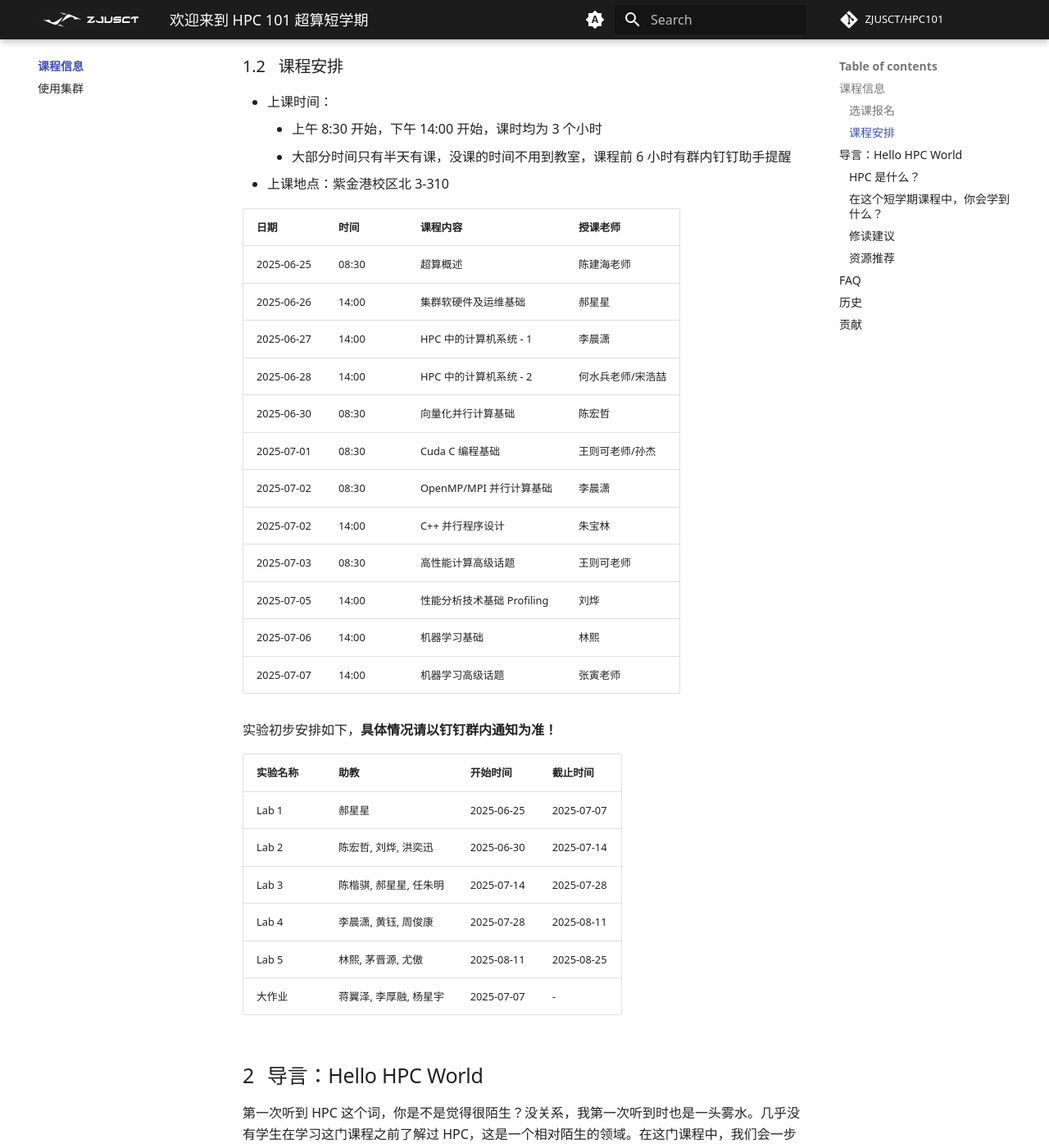
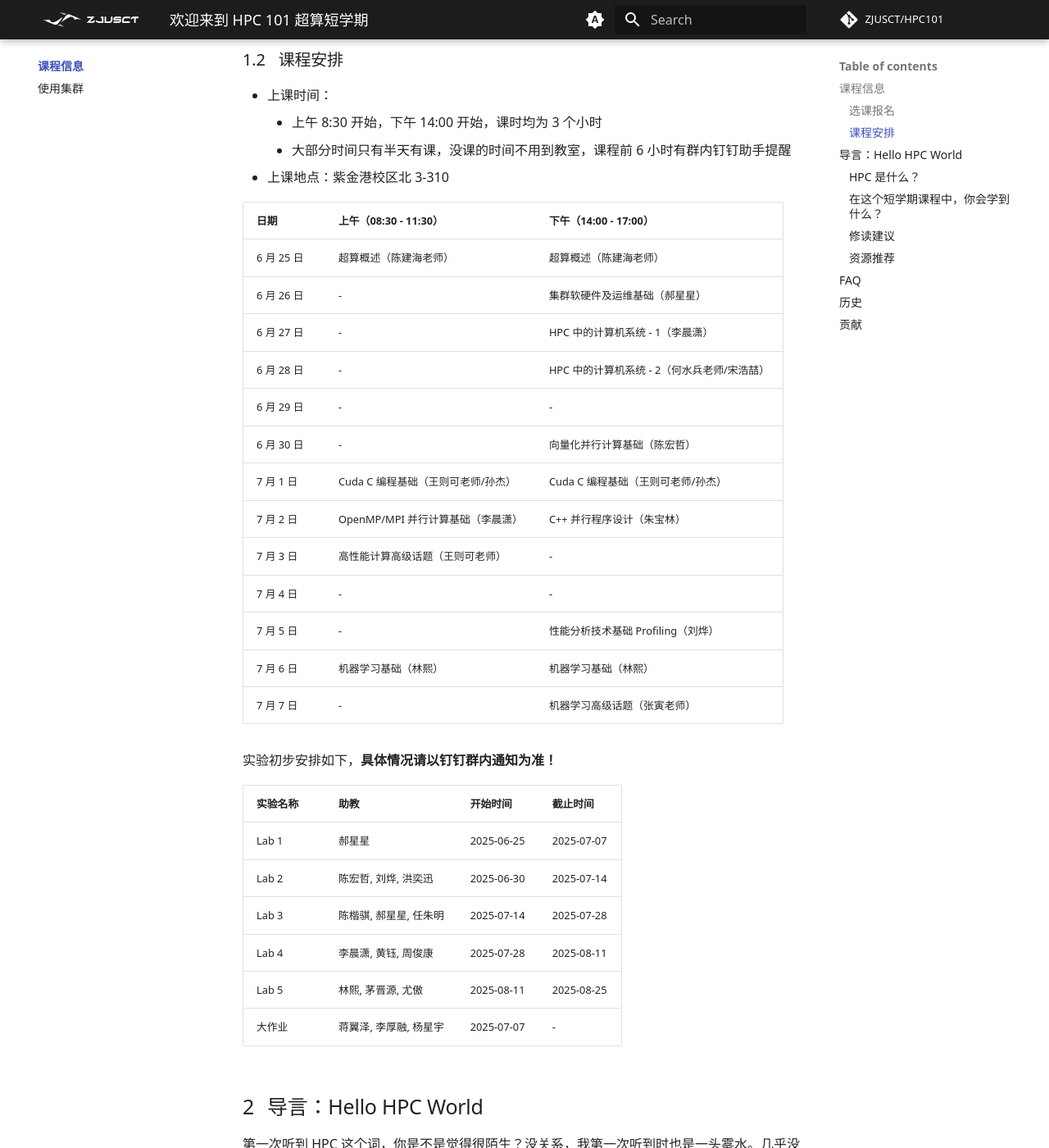
Before and after one commit to wys917/HPC101, an MkDocs documentation site: the page built from docs/index.md, in a window 1280 px wide and 1400 px high, scrolled down 1685 px. Shown: the whole window at 82% size. Built offline with MkDocs 1.6.1 and Material for MkDocs 9.7.7, drawn with Linux system fonts in a browser that asks for light colours; emoji names are drawn with the system emoji font; some web fonts are replaced; comment, search, counter and statistics services are not loaded.

Commit message:
doc(schedule): update 6.30 vectorization course to 2 p.m. and improve layout of the calendar

```diff
--- a/docs/index.md
+++ b/docs/index.md
@@ -39,54 +39,56 @@ HPC 101 可以用来申请替代计算机学院非计科专业的短学期课程
 
 请填写这份钉钉问卷：[HPC101 2026 报名表]()，务必仔细阅读问卷填写说明，确保填写的信息准确无误。问卷内容包括：
 
-- **个人信息**：学号等信息由钉钉自动收集。
-- **联系方式**：QQ、电话号码等。
-- **个人简介（填写文本框）**：
-    - **计科专业同学**：请简要介绍自己的技术栈、编程能力和经验、对 HPC 的了解程度等。
-    - **非计科专业同学**：请简要介绍自己的专业背景、编程能力、对 HPC 的了解程度等。
-- **实验报告（PDF 文件）**：
-    - **必须**完成 [Lab 0 Linux Crash Course](lab/Lab0-LinuxCrashCourse/index.md) 并提交实验报告。
-    - **建议**完成 [Lab 1 MiniCluster](lab/Lab1-MiniCluster/index.md) 并提交实验报告。
+-   **个人信息**：学号等信息由钉钉自动收集。
+-   **联系方式**：QQ、电话号码等。
+-   **个人简介（填写文本框）**：
+    -   **计科专业同学**：请简要介绍自己的技术栈、编程能力和经验、对 HPC 的了解程度等。
+    -   **非计科专业同学**：请简要介绍自己的专业背景、编程能力、对 HPC 的了解程度等。
+-   **实验报告（PDF 文件）**：
+
+    -   **必须**完成 [Lab 0 Linux Crash Course](lab/Lab0-LinuxCrashCourse/index.md) 并提交实验报告。
+    -   **建议**完成 [Lab 1 MiniCluster](lab/Lab1-MiniCluster/index.md) 并提交实验报告。
 
     !!! tip
 
         - 如果实验遇到困难，请及时在课程交流群内提问或私戳助教。
         - 如果因为时间安排等原因无法全部完成，可以提交部分完成的实验报告。
 
-我们会优先考虑实验完成度高的同学，而且实验本身是作为短学期的一次作业使用的。欢迎大家踊跃报名！
+    我们会优先考虑实验完成度高的同学，而且实验本身是作为短学期的一次作业使用的。欢迎大家踊跃报名！
 
 ### 课程安排
 
-- 上课时间：
-    - 上午 8:30 开始，下午 14:00 开始，课时均为 3 个小时
-    - 大部分时间只有半天有课，没课的时间不用到教室，课程前 6 小时有群内钉钉助手提醒
-- 上课地点：紫金港校区北 3-310
+-   上课时间：
+    -   上午 8:30 开始，下午 14:00 开始，课时均为 3 个小时
+    -   大部分时间只有半天有课，没课的时间不用到教室，课程前 6 小时有群内钉钉助手提醒
+-   上课地点：紫金港校区北 3-310
 
-| 日期           | 时间     | 课程内容                   | 授课老师               |
-| -------------- | -------- | -------------------------- | ---------------------- |
-| 2025-06-25     | 08:30    | 超算概述                  | 陈建海老师             |
-| 2025-06-26     | 14:00    | 集群软硬件及运维基础       | 郝星星                 |
-| 2025-06-27     | 14:00    | HPC 中的计算机系统 - 1     | 李晨潇                 |
-| 2025-06-28     | 14:00    | HPC 中的计算机系统 - 2     | 何水兵老师/宋浩喆      |
-| 2025-06-30     | 08:30    | 向量化并行计算基础         | 陈宏哲                 |
-| 2025-07-01     | 08:30    | Cuda C 编程基础            | 王则可老师/孙杰        |
-| 2025-07-02     | 08:30    | OpenMP/MPI 并行计算基础    | 李晨潇                 |
-| 2025-07-02     | 14:00    | C++ 并行程序设计           | 朱宝林                 |
-| 2025-07-03     | 08:30    | 高性能计算高级话题         | 王则可老师             |
-| 2025-07-05     | 14:00    | 性能分析技术基础 Profiling | 刘烨                   |
-| 2025-07-06     | 14:00    | 机器学习基础              | 林熙                   |
-| 2025-07-07     | 14:00    | 机器学习高级话题          | 张寅老师               |
+| 日期       | 上午（08:30 - 11:30）              | 下午（14:00 - 17:00）                       |
+| ---------- | ---------------------------------- | ------------------------------------------- |
+| 6 月 25 日 | 超算概述（陈建海老师）             | 超算概述（陈建海老师）                      |
+| 6 月 26 日 | -                                  | 集群软硬件及运维基础（郝星星）              |
+| 6 月 27 日 | -                                  | HPC 中的计算机系统 - 1（李晨潇）            |
+| 6 月 28 日 | -                                  | HPC 中的计算机系统 - 2（何水兵老师/宋浩喆） |
+| 6 月 29 日 | -                                  | -                                           |
+| 6 月 30 日 | -                                  | 向量化并行计算基础（陈宏哲）                |
+| 7 月 1 日  | Cuda C 编程基础（王则可老师/孙杰） | Cuda C 编程基础（王则可老师/孙杰）          |
+| 7 月 2 日  | OpenMP/MPI 并行计算基础（李晨潇）  | C++ 并行程序设计（朱宝林）                  |
+| 7 月 3 日  | 高性能计算高级话题（王则可老师）   | -                                           |
+| 7 月 4 日  | -                                  | -                                           |
+| 7 月 5 日  | -                                  | 性能分析技术基础 Profiling（刘烨）          |
+| 7 月 6 日  | 机器学习基础（林熙）               | 机器学习基础（林熙）                        |
+| 7 月 7 日  | -                                  | 机器学习高级话题（张寅老师）                |
 
 实验初步安排如下，**具体情况请以钉钉群内通知为准！**
 
-| 实验名称 | 助教                | 开始时间       | 截止时间       |
-| -------- | ------------------- | -------------- | -------------- |
-| Lab 1    | 郝星星             | 2025-06-25     | 2025-07-07              |
-| Lab 2    | 陈宏哲, 刘烨, 洪奕迅 | 2025-06-30     | 2025-07-14     |
-| Lab 3    | 陈楷骐, 郝星星, 任朱明 | 2025-07-14     | 2025-07-28     |
-| Lab 4    | 李晨潇, 黄钰, 周俊康 | 2025-07-28     | 2025-08-11     |
-| Lab 5    | 林熙, 茅晋源, 尤傲   | 2025-08-11     | 2025-08-25     |
-| 大作业   | 蒋翼泽, 李厚融, 杨星宇 | 2025-07-07     | -              |
+| 实验名称 | 助教                   | 开始时间   | 截止时间   |
+| -------- | ---------------------- | ---------- | ---------- |
+| Lab 1    | 郝星星                 | 2025-06-25 | 2025-07-07 |
+| Lab 2    | 陈宏哲, 刘烨, 洪奕迅   | 2025-06-30 | 2025-07-14 |
+| Lab 3    | 陈楷骐, 郝星星, 任朱明 | 2025-07-14 | 2025-07-28 |
+| Lab 4    | 李晨潇, 黄钰, 周俊康   | 2025-07-28 | 2025-08-11 |
+| Lab 5    | 林熙, 茅晋源, 尤傲     | 2025-08-11 | 2025-08-25 |
+| 大作业   | 蒋翼泽, 李厚融, 杨星宇 | 2025-07-07 | -          |
 
 ## 导言：Hello HPC World
 
@@ -104,9 +106,9 @@ HPC 是 High Performance Compute 的缩写，意思是高性能计算，通常
 
 标准计算系统主要使用**串行计算**来解决问题，它将工作负载分成一系列任务，然后在同一处理器上依次执行这些任务。相比之下，HPC 则利用以下技术来提高计算速度：
 
-- **大规模并行计算**。并行计算是在多个计算机服务器或处理器上同时运行多个任务。大规模并行计算则是使用数万到数百万个处理器或处理器核心的并行计算。
-- **计算机集群**（也称为 HPC 集群）。HPC 集群由多个联网的高速计算机服务器组成，并有一个集中式调度器来管理并行计算工作负载。这些计算机被称为节点，可能会使用高性能多核 CPU，如今更有可能使用 GPU（图形处理单元），它们非常适合处理严格的数学计算、机器学习模型和图形密集型任务。单个 HPC 集群可能包括 100,000 个或更多节点。
-- **高性能组件**：HPC 集群中的所有其他计算资源（网络、内存、存储和文件系统）都是高速、高吞吐量、低延迟组件，可以与节点同步，优化集群的计算能力和性能。
+-   **大规模并行计算**。并行计算是在多个计算机服务器或处理器上同时运行多个任务。大规模并行计算则是使用数万到数百万个处理器或处理器核心的并行计算。
+-   **计算机集群**（也称为 HPC 集群）。HPC 集群由多个联网的高速计算机服务器组成，并有一个集中式调度器来管理并行计算工作负载。这些计算机被称为节点，可能会使用高性能多核 CPU，如今更有可能使用 GPU（图形处理单元），它们非常适合处理严格的数学计算、机器学习模型和图形密集型任务。单个 HPC 集群可能包括 100,000 个或更多节点。
+-   **高性能组件**：HPC 集群中的所有其他计算资源（网络、内存、存储和文件系统）都是高速、高吞吐量、低延迟组件，可以与节点同步，优化集群的计算能力和性能。
 
 下图展示了一个典型的 HPC 集群架构：
 
@@ -114,11 +116,11 @@ HPC 是 High Performance Compute 的缩写，意思是高性能计算，通常
 
 HPC 提供的超高性能，使得它在很多领域都有着广泛的应用。随着 AI 技术的发展，**HPC 应用也已成为 AI 应用的代名词**，尤其是机器学习和深度学习应用。HPC 应用正在推动以下领域的持续创新：
 
-- 科学研究。HPC 在科学研究中的应用包括气候建模、天气预报、宇宙学、地震学、生物学、物理学、化学、材料科学和地球科学。这些学科需要处理大量数据、进行复杂的模拟和建模，以及进行大规模的数据分析。
-- 医疗保健、基因组学和生命科学。人类基因组测序的首次尝试耗时长达 13 年；而如今，HPC 系统可以在不到一天的时间内完成这项工作。在医疗保健和生命科学领域，HPC 的其他应用还包括药物发现和设计、癌症快速诊断和分子建模。
-- 金融服务。除了自动交易和欺诈检测，HPC 还支持蒙特卡罗模拟和其他风险分析方法的应用。
-- 政府和国防。在这一领域，两个日益增长的 HPC 用例是天气预报和气候建模，这两个用例都涉及处理大量的历史气象数据和气候相关数据点每日数百万次的变化。其他政府和国防应用包括能源研究和情报工作。
-- 能源。能源相关 HPC 应用包括地震数据处理、油藏模拟和建模、地理空间分析、风场模拟和地形测绘。
+-   科学研究。HPC 在科学研究中的应用包括气候建模、天气预报、宇宙学、地震学、生物学、物理学、化学、材料科学和地球科学。这些学科需要处理大量数据、进行复杂的模拟和建模，以及进行大规模的数据分析。
+-   医疗保健、基因组学和生命科学。人类基因组测序的首次尝试耗时长达 13 年；而如今，HPC 系统可以在不到一天的时间内完成这项工作。在医疗保健和生命科学领域，HPC 的其他应用还包括药物发现和设计、癌症快速诊断和分子建模。
+-   金融服务。除了自动交易和欺诈检测，HPC 还支持蒙特卡罗模拟和其他风险分析方法的应用。
+-   政府和国防。在这一领域，两个日益增长的 HPC 用例是天气预报和气候建模，这两个用例都涉及处理大量的历史气象数据和气候相关数据点每日数百万次的变化。其他政府和国防应用包括能源研究和情报工作。
+-   能源。能源相关 HPC 应用包括地震数据处理、油藏模拟和建模、地理空间分析、风场模拟和地形测绘。
 
 ### 在这个短学期课程中，你会学到什么？
 
@@ -126,29 +128,29 @@ HPC 提供的超高性能，使得它在很多领域都有着广泛的应用。
 
 <div class="grid cards" markdown style="grid-template-columns: 1fr">
 
-- :construction_site:{ .lg .middle } **前置知识：计算机体系结构**
+-   :construction_site:{ .lg .middle } **前置知识：计算机体系结构**
 
-    ---
+    ***
 
     要学习并行程序设计，首先要理解现有的硬件（如 CPU、GPU 等）是如何工作的、为并行做了哪些优化。并行化的目的之一，是为了最大化利用现有的硬件资源，对大量数据进行快速操作。对于 CPU，我们会了解指令集、存储器层次结构和局部性原理，知道 Cache 一致性问题的原因和解决办法，掌握 SIMD（Single Instruction Multiple Data）并行方法。对于 GPU（以 NVIDIA 为主），我们会了解流处理器（Stream Processor，SP）、CUDA Core（甚至是 Tensor Core）的组织方式，掌握 CUDA 编程的基本方法。上面只提及了最重要的知识，你应该能体会到内容非常之多且陌生，这些内容大概会用 4 天的时间完成讲授。在这门短学期课程中，我们只需要对这些知识有基本的了解即可。一定程度上，对硬件的理解越深入，并行编程技术也会越好，所以这是值得在日后深入学习的模块。
 
-- :computer:{ .lg .middle } **核心技术：并行编程技术**
+-   :computer:{ .lg .middle } **核心技术：并行编程技术**
 
-    ---
+    ***
 
     在本课程中，我们将学习三种经典的并行编程技术：OpenMP/MPI 和 CUDA。前者两者主要用于 CPU，后者用于 GPU（当然二者可以结合使用，不过课程中不会涉及）。表面上，学习一些 API 就能写并行程序了，但性能并不会得到很大的提升。基于对现有硬件的理解进行针对性的优化是非常重要的一环。
 
     在基本的 API 之外，我们还将学习并行算法，深入体会不同算法的特点，以及如何根据硬件特性进行选择。并行编程的难点在于数据的并行化和任务的并行化，这需要对算法有深入的理解。因此你也需要经常阅读经典例程、他人的优化思路和效果，学习并积累经验。对 CUDA 来说，多看例程尤为重要。CUDA 提供了多层次的 API，我们使用的主要是 CUDART（CUDA RunTime API）。它与具体的 CUDA 硬件无关，但你仍然需要考虑数据会如何被存储在具体的硬件上、如何优化存取、运算和线程调度。比如，在 2080Ti 上调优过的程序，在 A100 上的性能表现可能会大打折扣。
 
-- :penguin:{ .lg .middle } **辅助技术：Linux 相关**
+-   :penguin:{ .lg .middle } **辅助技术：Linux 相关**
 
-    ---
+    ***
 
     本课程全程使用 Linux 环境。如果你对 Linux 系统有过一定了解和经验，或是曾经用服务器搭建过网站并持续使用等，那么你的实验流程会十分舒适。不过没有基础也不必担心，集群使用 Slurm 和 Lmod 进行管理，配置环境和运行任务都非常方便。我们也会在课程中讲解如何使用这些工具，以及如何在集群上提交任务。如果出现问题，你可以随时询问运维人员，他们会很乐意帮助你解决问题。
 
-- :robot:{ .lg .middle } **附加技术：科学计算、AI 相关**
+-   :robot:{ .lg .middle } **附加技术：科学计算、AI 相关**
 
-    ---
+    ***
 
     在第 2 个 Lab，你会接触科学计算中关键的工具：NumPy。在最后一个 Lab，你将会揭开大模型的面纱，自己编写一个 Transformer，并进行训练和推理。课程会花约 2 天时间讲授 AI 基础。这次实验，或许是你第一次真正理解那些神秘的 AI 究竟是怎么用实际的代码构建起来的。
 
@@ -162,23 +164,23 @@ HPC 提供的超高性能，使得它在很多领域都有着广泛的应用。
 
 阅读完上面的介绍，相信你已经初步了解了自己将要学习哪些内容。再回顾一下计算机系的培养方案，你会看见这些内容贯穿了整个计算机专业的学习。因此，有同学在 98 上评论“没有 ICS（计算机系统概论）的话，这门课就是最有用的”，这句话是相当正确的。HPC101 是一门非常有挑战性的课程，知识量大且难，注重实践操作，但也是一门非常有趣的课程。如果你对计算机体系结构、并行编程、AI 等方面有浓厚的兴趣，那么这门课程将会是你的一次深度学习之旅。
 
-或许在进入计算机专业以来，你已经多次听到「CS 人的基本素养就是自学能力」这样的言论。这句话在 HPC101 中将会得到最好的体现。HPC 领域的知识广阔，我们难以在 14 * 2 个课时里向你讲授所有内容。事实上，这些课时只够上导论，能够让你对相关知识有一个基本的了解就已经达到了目的。因此，你注定要在课后花费一定时间和精力去深入学习，在 Lab 中尝试应用并真正理解。我们会提供一些资源和参考资料，帮助你更好地学习。希望你能够在课程中坚持**自发地学习**，收获满满的知识和技能。我们也非常鼓励你在学习过程中多多提问，多多交流，这样你会学得更快更好。
+或许在进入计算机专业以来，你已经多次听到「CS 人的基本素养就是自学能力」这样的言论。这句话在 HPC101 中将会得到最好的体现。HPC 领域的知识广阔，我们难以在 14 \* 2 个课时里向你讲授所有内容。事实上，这些课时只够上导论，能够让你对相关知识有一个基本的了解就已经达到了目的。因此，你注定要在课后花费一定时间和精力去深入学习，在 Lab 中尝试应用并真正理解。我们会提供一些资源和参考资料，帮助你更好地学习。希望你能够在课程中坚持**自发地学习**，收获满满的知识和技能。我们也非常鼓励你在学习过程中多多提问，多多交流，这样你会学得更快更好。
 
 ### 资源推荐
 
-- [thu-cs-lab/HPC-Lab-Docs 清华大学高性能计算导论实验文档](https://lab.cs.tsinghua.edu.cn/hpc/doc/)：作为国内超算课程建设的标杆，清华大学的 HPC 课程已经开设多年，积累了丰富的经验和资料。
-- [Linux 101 - USTC](https://101.lug.ustc.edu.cn/)：中科大拥有国内高校最大的 Linux User Group，其开设的 Linux 入门课程内容丰富，适合初学者。
-- [《并行程序设计导论》](https://book.douban.com/subject/20374756/)（An Introduction to Parallel Programming）
-    - 很薄，介绍了 OpenMPI 和 OpenMP（Pthreads 我们不学，也基本不会接触到）。讲解的内容浅显易懂，适合快速入门。
-- Python 编程三剑客：从上至下，书籍难度逐渐递增。如果你对自己的编程能力不太自信，选择第一本书。如果你编程能力好，但没接触过 Python，可以选择第二本。如果你对 Python 有一定了解，非常推荐你直接从第三本开始做一些简单的项目。
-    - [《Python 编程 : 从入门到实践（第 3 版）》](https://book.douban.com/subject/36365320/)（Python Crash Course）
-        - 项目推荐：数据可视化、Web 应用程序
-    - [《Python 编程快速上手：让繁琐工作自动化》](https://book.douban.com/subject/35387685/)（Automate the Boring Stuff with Python, 2nd Edition: Practical Programming for Total Beginners）
-        - 项目推荐：从 Web 抓取信息，处理 CSV 文件和 JSON 数据，保持时间、计划任务和启动程序
-    - [《Python 极客项目编程》](https://book.douban.com/subject/27050630/)（Python Playground: Geeky Projects for the Curious Programmer）
-        - 项目推荐：模拟生命、图片之乐
-- [《Programming Massively Parallel Processors: A Hands-on Approach, 4th Edition》](https://www.oreilly.com/library/view/programming-massively-parallel/9780323984638/)
-    - CUDA 编程目前仍在活跃发展中，因此没有合适的中文书籍。要想学习到最新的 CUDA 技术，只能看英文书籍，而且要看最新版，超过 5 年的书籍均可能过时。
+-   [thu-cs-lab/HPC-Lab-Docs 清华大学高性能计算导论实验文档](https://lab.cs.tsinghua.edu.cn/hpc/doc/)：作为国内超算课程建设的标杆，清华大学的 HPC 课程已经开设多年，积累了丰富的经验和资料。
+-   [Linux 101 - USTC](https://101.lug.ustc.edu.cn/)：中科大拥有国内高校最大的 Linux User Group，其开设的 Linux 入门课程内容丰富，适合初学者。
+-   [《并行程序设计导论》](https://book.douban.com/subject/20374756/)（An Introduction to Parallel Programming）
+    -   很薄，介绍了 OpenMPI 和 OpenMP（Pthreads 我们不学，也基本不会接触到）。讲解的内容浅显易懂，适合快速入门。
+-   Python 编程三剑客：从上至下，书籍难度逐渐递增。如果你对自己的编程能力不太自信，选择第一本书。如果你编程能力好，但没接触过 Python，可以选择第二本。如果你对 Python 有一定了解，非常推荐你直接从第三本开始做一些简单的项目。
+    -   [《Python 编程 : 从入门到实践（第 3 版）》](https://book.douban.com/subject/36365320/)（Python Crash Course）
+        -   项目推荐：数据可视化、Web 应用程序
+    -   [《Python 编程快速上手：让繁琐工作自动化》](https://book.douban.com/subject/35387685/)（Automate the Boring Stuff with Python, 2nd Edition: Practical Programming for Total Beginners）
+        -   项目推荐：从 Web 抓取信息，处理 CSV 文件和 JSON 数据，保持时间、计划任务和启动程序
+    -   [《Python 极客项目编程》](https://book.douban.com/subject/27050630/)（Python Playground: Geeky Projects for the Curious Programmer）
+        -   项目推荐：模拟生命、图片之乐
+-   [《Programming Massively Parallel Processors: A Hands-on Approach, 4th Edition》](https://www.oreilly.com/library/view/programming-massively-parallel/9780323984638/)
+    -   CUDA 编程目前仍在活跃发展中，因此没有合适的中文书籍。要想学习到最新的 CUDA 技术，只能看英文书籍，而且要看最新版，超过 5 年的书籍均可能过时。
 
 ## FAQ
 
@@ -226,25 +228,25 @@ HPC 提供的超高性能，使得它在很多领域都有着广泛的应用。
 
 本节记录 HPC 101 超算短学期课程的历史版本、重要里程碑和一些统计数据。
 
-- 课程规模：
+-   课程规模：
 
-    | 年份 | 课程规模 |
-    | ---- | -------- |
+    | 年份 | 课程规模                       |
+    | ---- | ------------------------------ |
     | 2025 | 109（本）+ 3（研）+ 7 （旁听） |
-    | 2024 | 41      |
-    | 2023 | 36     |
-    | 2022 | 29    |
+    | 2024 | 41                             |
+    | 2023 | 36                             |
+    | 2022 | 29                             |
 
-- Lab 提交时间分布（绘制 Python 脚本位于 [index.assets/statistics/submission.py](index.assets/statistics/submission.py)）：
+-   Lab 提交时间分布（绘制 Python 脚本位于 [index.assets/statistics/submission.py](index.assets/statistics/submission.py)）：
 
-    | 年份 | 分布 |
-    | ---- | ---- |
+    | 年份 | 分布                                                             |
+    | ---- | ---------------------------------------------------------------- |
     | 2024 | ![2024_submission](index.assets/statistics/2024_submission.webp) |
 
-- 报名表提交时间分布：
+-   报名表提交时间分布：
 
-    | 年份 | 分布 |
-    | ---- | ---- |
+    | 年份 | 分布                                                               |
+    | ---- | ------------------------------------------------------------------ |
     | 2025 | ![2025_application](index.assets/statistics/2025_application.webp) |
 
 ## 贡献
@@ -280,11 +282,11 @@ find . -type f \( -iname "*.jpg" -o -iname "*.jpeg" -o -iname "*.png" \) -exec s
 
 课程图标使用了两种英文字体，可以在 [FontSpace](https://www.fontspace.com/) 上找到：
 
-- Sekath Italic
-- Supercharge
+-   Sekath Italic
+-   Supercharge
 
 课程幻灯片存放在 `slides/` 目录下，使用 [MartenBE/mkslides](https://github.com/MartenBE/mkslides/) 构建到 MkDocs 构建后的目录下然后部署，以实现 MkDocs 和 mkslides 的集成。参考下列样式修改：
 
-- [HoGentTIN/cdn](https://github.com/HoGentTIN/cdn/blob/main/styles/reveal-js/slides.css)
-- [HoGentTIN/linux-slides](https://github.com/HoGentTIN/linux-slides/blob/main/hogent.css)
-- [TonyCrane/slide-template](https://github.com/TonyCrane/slide-template/blob/master/slide/src/custom.css)
+-   [HoGentTIN/cdn](https://github.com/HoGentTIN/cdn/blob/main/styles/reveal-js/slides.css)
+-   [HoGentTIN/linux-slides](https://github.com/HoGentTIN/linux-slides/blob/main/hogent.css)
+-   [TonyCrane/slide-template](https://github.com/TonyCrane/slide-template/blob/master/slide/src/custom.css)
```
